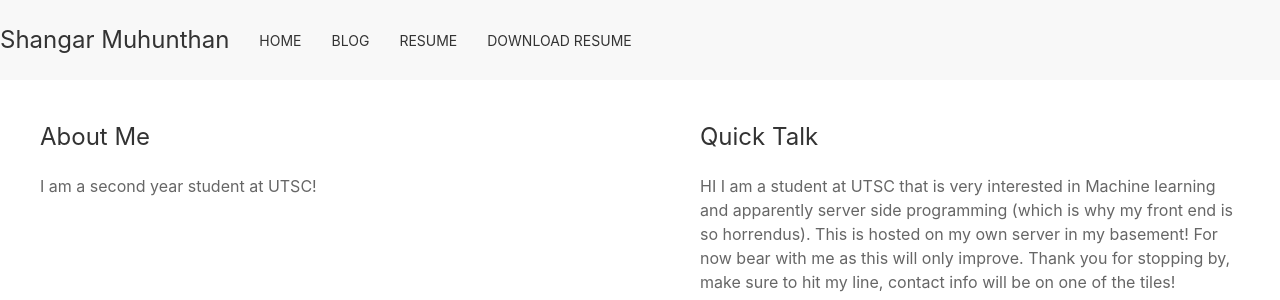
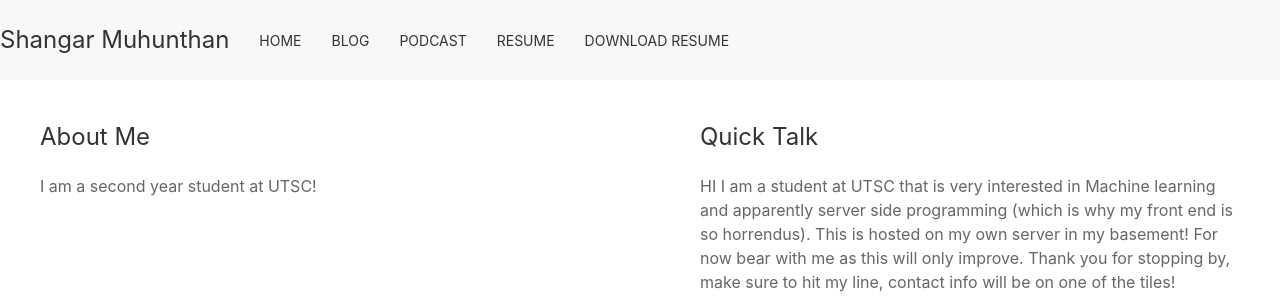
Before and after one commit to shangar21/learn_django, a Django app: page / in a window 1280 px wide. Shown: the top 300 px of the page. Run offline with Django 3.2, Linux system fonts and the light colour scheme; data comes from the database, SQL or seed files in the repository; both versions use the stored data as it was after the commit; some libraries are stand-ins or nearby versions.

Commit message:
added functionality to add more podcasts series if I do end up creating more

```diff
--- a/learn_django/settings.py
+++ b/learn_django/settings.py
@@ -1,9 +1,5 @@
 """
-<<<<<<< HEAD
-ango settings for learn_django project.
-=======
 Django settings for learn_django project.
->>>>>>> e94d08d8abca6b9c08ca2dcc48c80f7f18e96024
 Generated by 'django-admin startproject' using Django 3.0.6.
 
 For more information on this file, see
@@ -22,7 +18,7 @@ BASE_DIR = os.path.dirname(os.path.dirname(os.path.abspath(__file__)))
 # See https://docs.djangoproject.com/en/3.0/howto/deployment/checklist/
 
 # SECURITY WARNING: keep the secret key used in production secret!
-SECRET_KEY = str(open("/home/shangar21/learn_django/learn_django/secret_key.txt","r").read())
+SECRET_KEY = 't1yc3^=42zo5uu+ty9)#fcp3&a^6=f*%drius31i0rv#ms&f=1'
 
 # SECURITY WARNING: don't run with debug turned on in production!
 DEBUG = True
--- a/main/models.py
+++ b/main/models.py
@@ -27,6 +27,15 @@ class Podder(models.Model):
     def __str__(self):
         return self.podder_title
 
+class Podcast(models.Model):
+    podcast_title = models.CharField(max_length=200)
+    podcast_description = models.TextField()
+    podder_cover_art = models.FileField(upload_to="images")
+    podcast_url = models.CharField(max_length=500)
+
+    def __str__(self):
+        return self.podcast_title
+
 class Resume(models.Model):
     resume_category = models.CharField(max_length=200)
     resume_data = models.TextField()
--- a/main/templates/main/header.html
+++ b/main/templates/main/header.html
@@ -16,6 +16,7 @@
           <ul class="uk-navbar-nav">
               <li class="uk-active"><a href="/">Home</a></li>
               <li class="uk-active"><a href="/blog_list">Blog</a></li>
+              <li class="uk-active"><a href="/podcast_list">Podcast</a></li>
               <li class="uk-active"><a href="/resume">Resume</a></li>
 	      <li class="uk-active"><a href="/media/resume/cv_14.pdf" download>Download Resume</a></li>
           </ul>
--- a/main/urls.py
+++ b/main/urls.py
@@ -23,6 +23,8 @@ urlpatterns = [
     path("", views.homepage, name="homepage"),
     path("resume", views.resume, name="resume"),
     path('blog_list', BlogList.as_view(), name="blog-list"),
+    path('podder', views.podder_page, name="podder"),
+    path('podcast_list', views.podcast_list, name="podcast_list"),
     path('blog_post/<int:pk>', BlogPost.as_view(), name="blog-post")
 ]
 #path("podder", views.podder_page, name="podder")
--- a/main/views.py
+++ b/main/views.py
@@ -1,6 +1,6 @@
 from django.shortcuts import render
 from django.http import HttpResponse
-from .models import Site, Podder, Resume, Blog
+from .models import Site, Podder, Resume, Blog, Podcast
 from django.views.generic import ListView, DetailView
 
 
@@ -22,6 +22,9 @@ def podder_page(request):
 def resume(request):
     return render(request, "main/resume.html", context={"resumes":Resume.objects.all})
 
+def podcast_list(request):
+    return render(request, "main/podcast_list.html", context={"podcasts":Podcast.objects.all})
+
 '''
 def blog_post(request, id):
 #    post = Blog.objects.get(id=id)
```
Also changed, not shown: main/admin.py (+14 -0 lines), main/templates/main/podcast_list.html (added, +28 -0 lines), db.sqlite3, main/migrations/0024_auto_20210930_0147.py (added), 3 other files.
